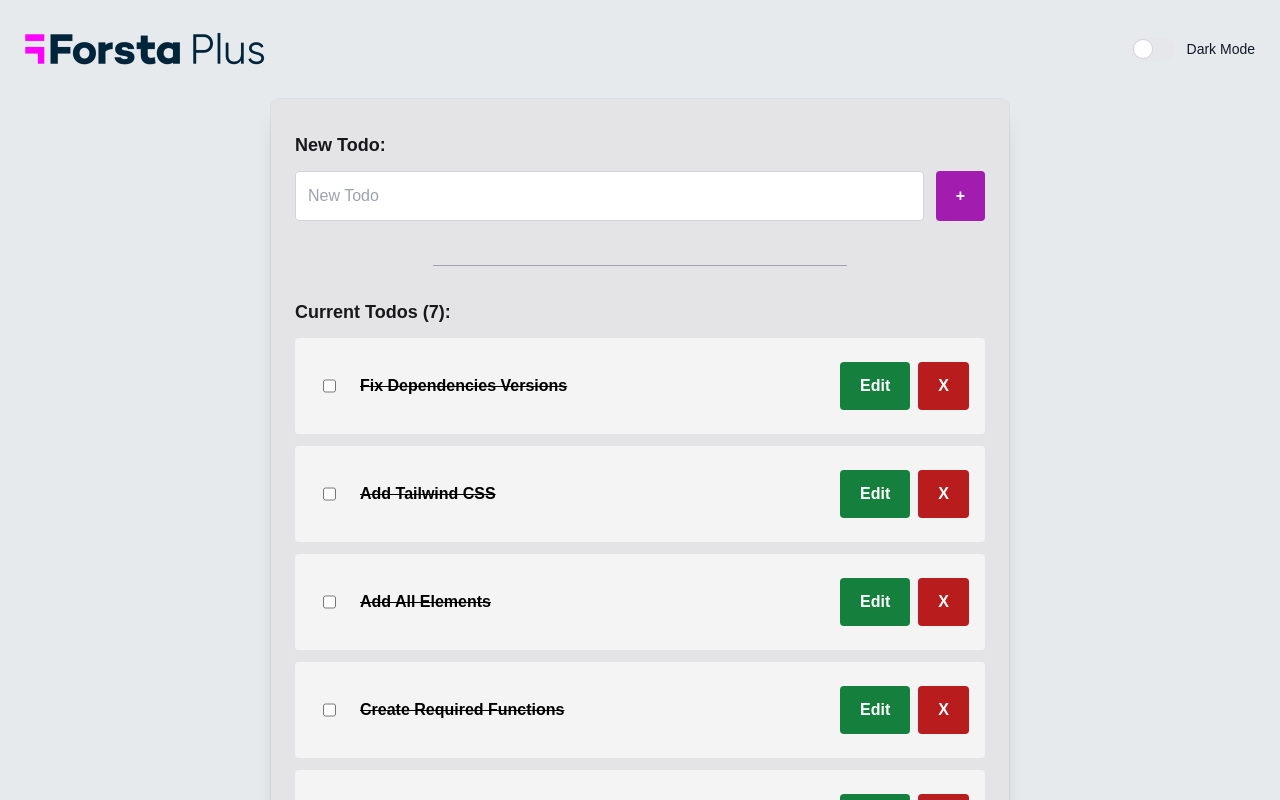
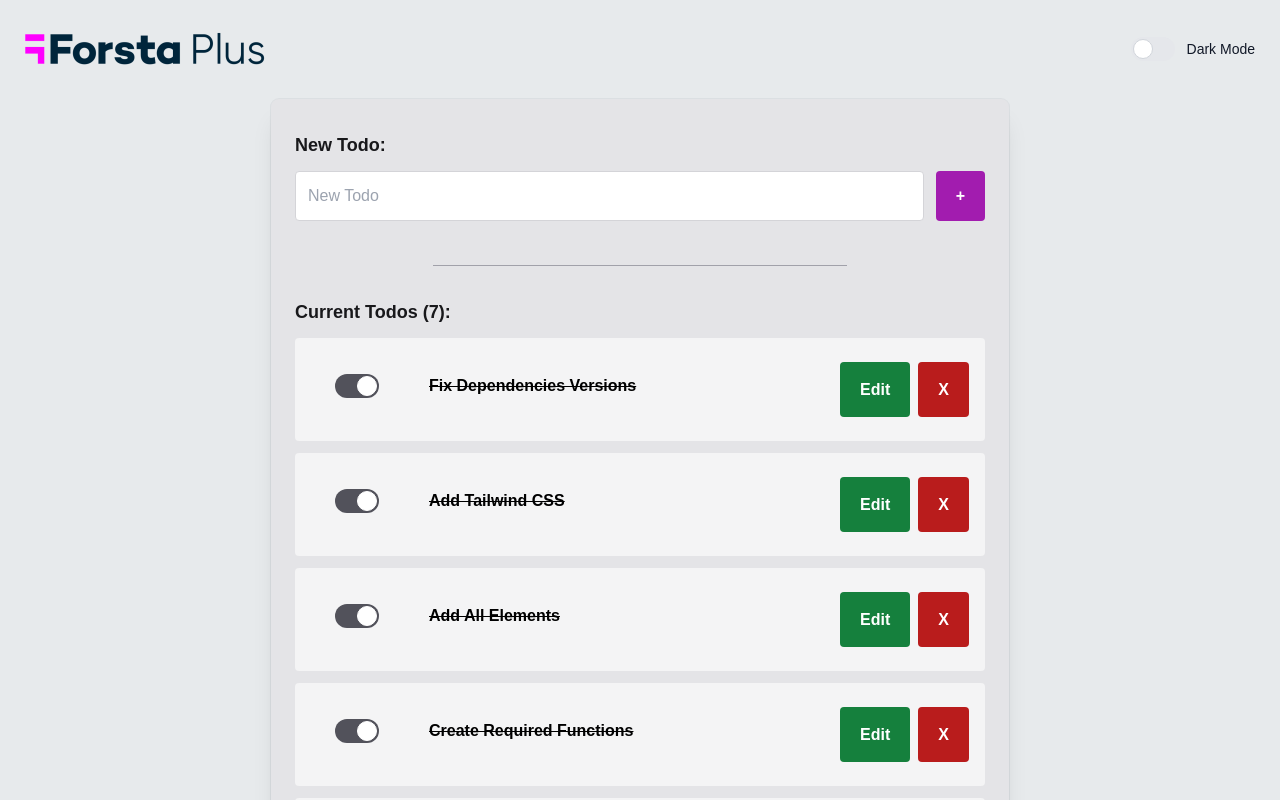
Before and after one commit to ForstaGlobal/frontend-candidate-challenge, a React (Create React App) app: page / in a window 1280 px wide. Shown: the top 800 px of the page. Built offline with nearby package versions, Linux system fonts and the light colour scheme.

Commit message:
fancy toggle for checkbox

```diff
--- a/src/components/TodoList.tsx
+++ b/src/components/TodoList.tsx
@@ -14,9 +14,17 @@
     <ul>
       {props.todos.map((item, i) => (
         <li key={i} className="dark:bg-zinc-600 bg-zinc-100 dark:text-white font-bold my-3 mx-auto px-4 py-3 text-start rounded">
-        <div className="w-[100%] md:flex md:flex-column">
-          <input type="checkbox" className="m-3 p-4" onChange={() => props.handleDone(item)}/>
-          <div className="w-[100%] md:mr-3 dark:bg-zinc-600 rounded dark:text-white block my-3 px-3 py-3"><span className={item.done ? "line-through" : ""} data-testid={`todo${i}`} onChange={() => props.handleEdit(this)} key={item.text} >{item.text}</span></div>
+        <div className="w-[100%] md:flex md:flex-column" id={`todo${i}`}>
+
+        <div className="overflow-auto sm:inline-block md:p-3 md:m-3 m-auto md:min-w-[82px] md:w-[82px] w-[100%]">
+          <label className="inline-flex relative items-center cursor-pointer">
+            <input type="checkbox" onClick={() => props.handleDone(item)} id={`check-${i}`} defaultChecked={item.done} className="sr-only peer"/>
+            <div className="w-11 h-6 bg-gray-200 rounded-full peer peer-focus:ring-2 peer-focus:ring-zinc-300 dark:peer-focus:ring-zinc-800 dark:bg-gray-700 peer-checked:after:translate-x-full peer-checked:after:border-white after:content-[''] after:absolute after:top-0.5 after:left-[2px] after:bg-white after:border-gray-300 after:border after:rounded-full after:h-5 after:w-5 after:transition-all dark:border-gray-600 peer-checked:bg-zinc-600"></div>
+          </label>
+        </div>
+
+
+          <div className="w-[100%] md:mr-3 dark:bg-zinc-600 rounded dark:text-white block my-3 px-3 py-3"><span className={item.done ? "line-through" : ""} data-testid={`todo${i}`} onClick={() => props.handleDone(item)} key={item.text} >{item.text}</span></div>
           <input type="hidden" className="w-[100%] md:mr-3 dark:bg-zinc-600 rounded dark:text-white border-[1px] block my-3 px-3 py-3 leading-8" placeholder="{item.text}" value={item.text} />
           <button className="md:min-w-[auto] min-w-[100%] rounded bg-green-700 text-white font-bold hover:bg-green-900 my-3 m-0 block px-5 py-3 mr-2" onClick={() => props.handleEdit(item)}>Edit</button>
           <button className="md:min-w-[auto] min-w-[100%] rounded bg-red-700 text-white font-bold hover:bg-red-900 my-3 m-0 block px-5 py-3" onClick={() => props.handleDel(item)}>X</button>
```
